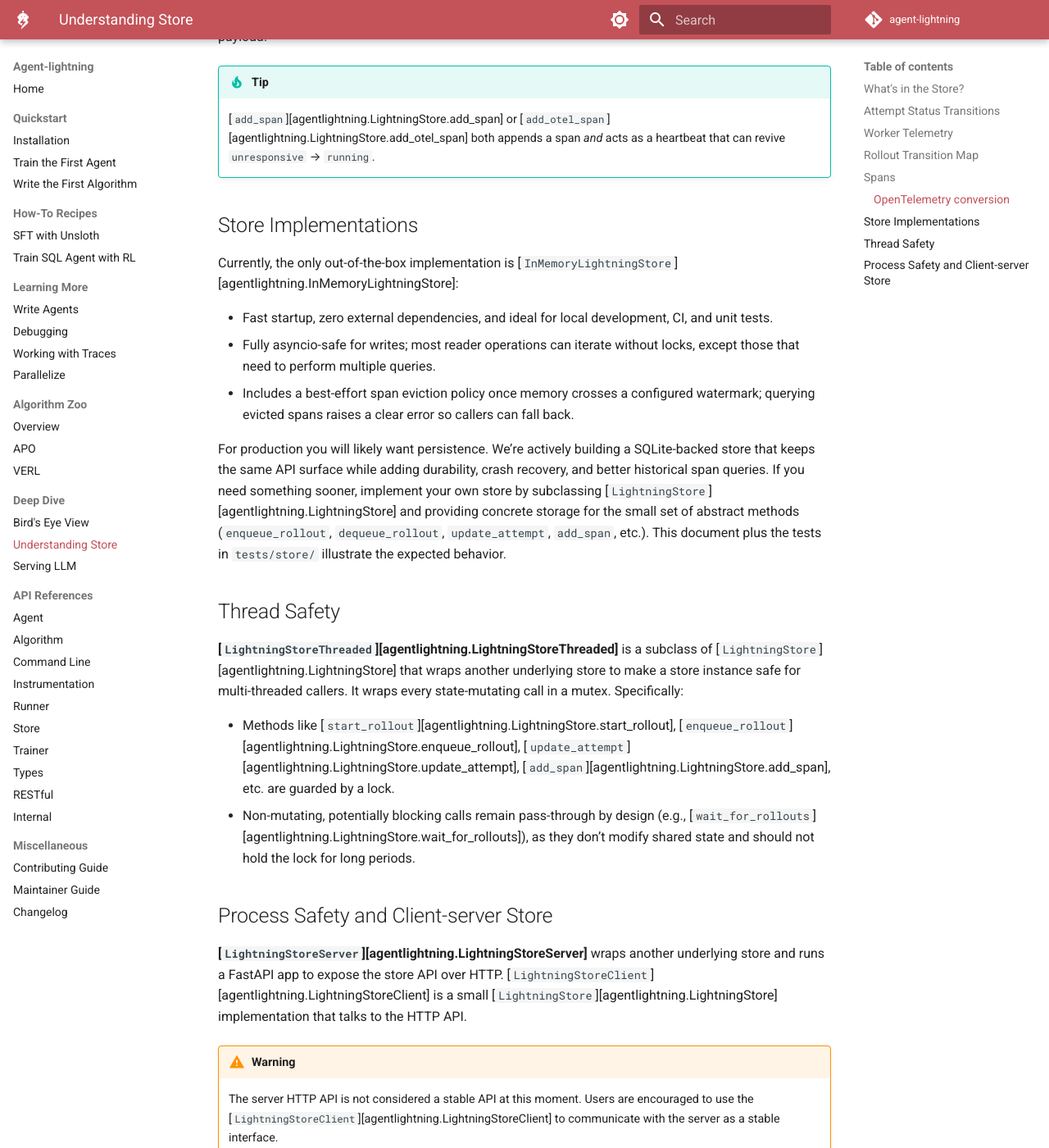
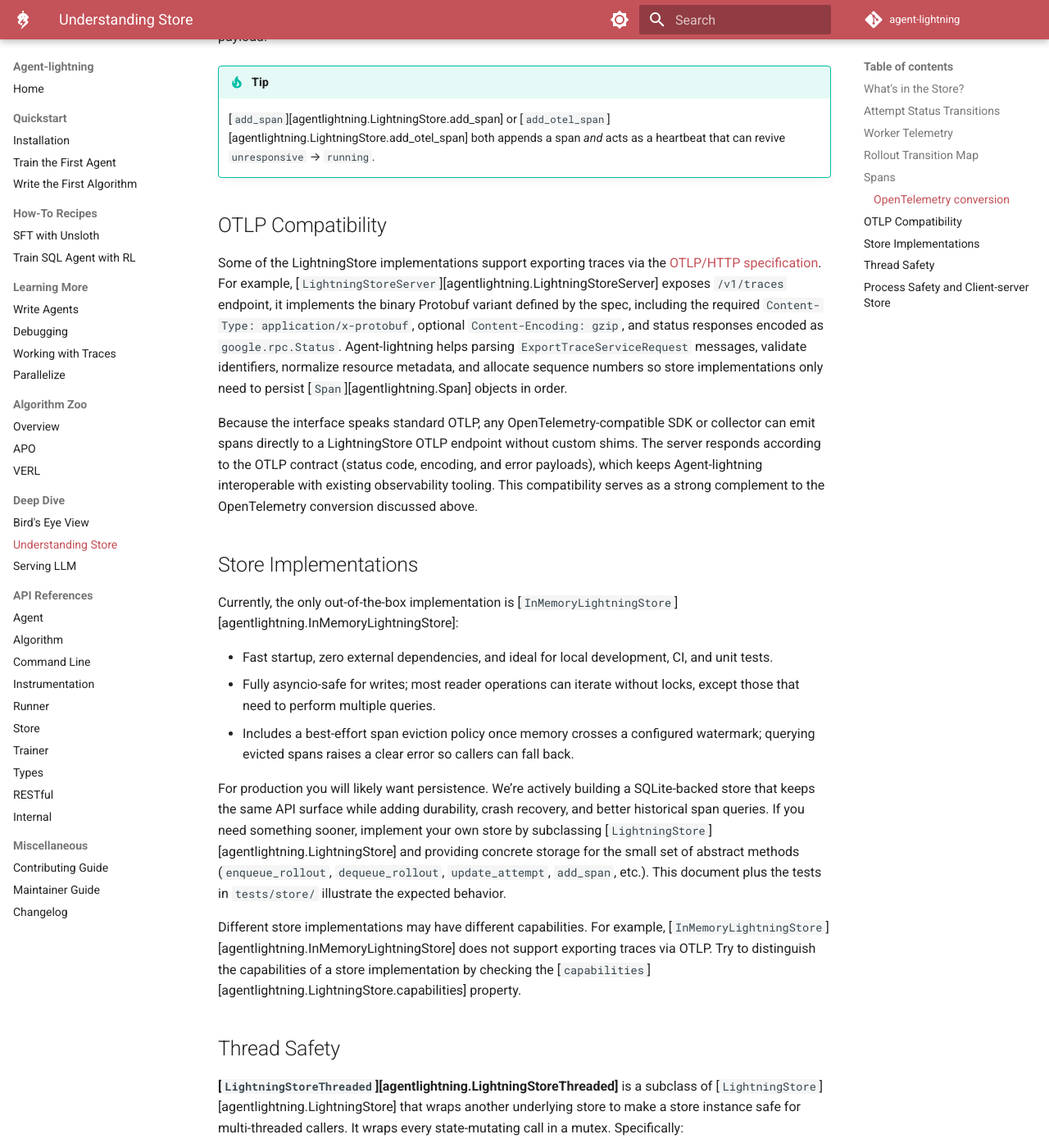
Before and after one commit to millord237/agent-lightning, an MkDocs documentation site: the page built from docs/deep-dive/store.md, in a window 1280 px wide and 1400 px high, scrolled down 5639 px. Shown: the whole window at 82% size. Built offline with MkDocs 1.6.1 and Material for MkDocs 9.7.7, drawn with Linux system fonts in a browser that asks for light colours; comment, search, counter and statistics services are not loaded; the version menu is left out.

Commit message:
update documentation

```diff
--- a/docs/deep-dive/store.md
+++ b/docs/deep-dive/store.md
@@ -152,6 +152,13 @@ Programmatically this is encapsulated by [`Span.from_opentelemetry(readable_span
 
     [`add_span`][agentlightning.LightningStore.add_span] or [`add_otel_span`][agentlightning.LightningStore.add_otel_span] both appends a span *and* acts as a heartbeat that can revive `unresponsive` → `running`.
 
+## OTLP Compatibility
+
+Some of the LightningStore implementations support exporting traces via the [OTLP/HTTP specification](https://opentelemetry.io/docs/specs/otlp/). For example, [`LightningStoreServer`][agentlightning.LightningStoreServer] exposes `/v1/traces` endpoint, it implements the binary Protobuf variant defined by the spec, including the required `Content-Type: application/x-protobuf`, optional `Content-Encoding: gzip`, and status responses encoded as `google.rpc.Status`. Agent-lightning helps parsing `ExportTraceServiceRequest` messages, validate identifiers, normalize resource metadata, and allocate sequence
+numbers so store implementations only need to persist [`Span`][agentlightning.Span] objects in order.
+
+Because the interface speaks standard OTLP, any OpenTelemetry-compatible SDK or collector can emit spans directly to a LightningStore OTLP endpoint without custom shims. The server responds according to the OTLP contract (status code, encoding, and error payloads), which keeps Agent-lightning interoperable with existing observability tooling. This compatibility serves as a strong complement to the OpenTelemetry conversion discussed above.
+
 ## Store Implementations
 
 Currently, the only out-of-the-box implementation is [`InMemoryLightningStore`][agentlightning.InMemoryLightningStore]:
@@ -161,6 +168,8 @@ Currently, the only out-of-the-box implementation is [`InMemoryLightningStore`][
 - Includes a best-effort span eviction policy once memory crosses a configured watermark; querying evicted spans raises a clear error so callers can fall back.
 
 For production you will likely want persistence. We’re actively building a SQLite-backed store that keeps the same API surface while adding durability, crash recovery, and better historical span queries. If you need something sooner, implement your own store by subclassing [`LightningStore`][agentlightning.LightningStore] and providing concrete storage for the small set of abstract methods (`enqueue_rollout`, `dequeue_rollout`, `update_attempt`, `add_span`, etc.). This document plus the tests in `tests/store/` illustrate the expected behavior.
+
+Different store implementations may have different capabilities. For example, [`InMemoryLightningStore`][agentlightning.InMemoryLightningStore] does not support exporting traces via OTLP. Try to distinguish the capabilities of a store implementation by checking the [`capabilities`][agentlightning.LightningStore.capabilities] property.
 
 ## Thread Safety
 
```
Also changed, not shown: docs/reference/internal.md (+5 -1 lines), docs/reference/store.md (+2 -0 lines).
